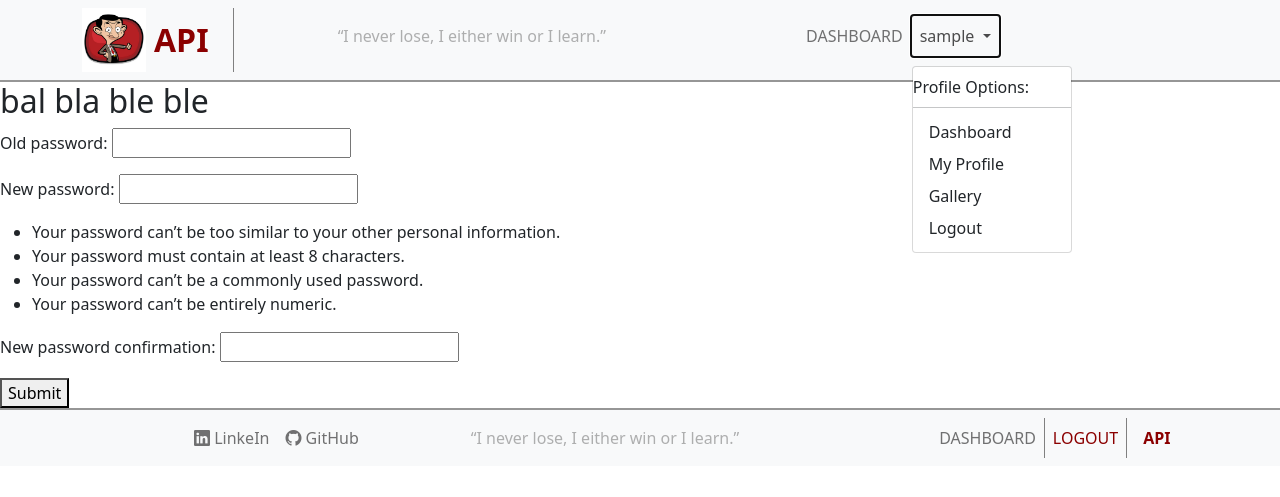
After one commit to annnevvv/mr_bean, a Django app: page /users_app/password-change/ in a window 1280 px wide, after a click that opens the changed part. The commit adds this page. Shown: the top 497 px of the page. Run offline with Django 4.2, Linux system fonts and the light colour scheme; the visitor is signed in with stand-in values (Sample User, id 1).

Commit message:
password modyfication urls

```diff
--- a/mr_bean/settings.py
+++ b/mr_bean/settings.py
@@ -34,6 +34,7 @@ ALLOWED_HOSTS = []
 # Application definition
 
 INSTALLED_APPS = [
+    # 'users_app.apps.UsersAppConfig',
     'django.contrib.admin',
     'django.contrib.auth',
     'django.contrib.contenttypes',
@@ -156,6 +157,7 @@ MEDIA_URL = "/media/"
 # MEDIA_URL = "/"
 # MEDIA_URL = "/files/" # to było wcześńiej !
 
+LOGIN_URL = 'login'
+LOGOUT_URL = 'logout'
 LOGIN_REDIRECT_URL = '/users_app/dashboard'
-# LOGIN_URL = 'login'
 LOGOUT_REDIRECT_URL = '/'
--- a/templates/base.html
+++ b/templates/base.html
@@ -120,7 +120,7 @@
                   <li>
                     <a
                       class="dropdown-item"
-                      href="{% url 'users_app:user_profile' %}"
+                      href="{% url 'users_app:user_profile_form' %}"
                       >My Profile</a
                     >
                   </li>
@@ -170,6 +170,14 @@
                   class="nav-link ms-lg-5 ps-lg-5"
                   href="{% url 'users_app:login' %}"
                   >LOGIN</a
+                >
+              </li>
+              <li class="ms-lg-5 ps-lg-5 nav-item">
+                <a
+                  style="color: darkred"
+                  class="nav-link ms-lg-5 ps-lg-5"
+                  href="{% url 'users_app:signup' %}"
+                  >SIGNUP</a
                 >
               </li>
               {% endif %}
--- a/users_app/templates/registration/login.html
+++ b/templates/registration/login.html
@@ -3,6 +3,7 @@
 
 <div style="margin: auto; max-width: 44%">
   <h1 style="text-align: center">Login</h1>
+
   <div class="card m-2 p-2 shadow p-3 mb-5 bg-body rounded">
     <form style="margin: auto" method="post">
       {% csrf_token %} {{ form.as_p }}
@@ -10,5 +11,10 @@
     </form>
   </div>
 </div>
+<div class="card m-5 p-3 shadow p-3 mb-5 bg-body rounded">
+  <a class="btn" href="{% url 'users_app:password_reset' %}" class="link">
+    Forgot password?
+  </a>
+</div>
 
 {% endblock %}
--- /dev/null
+++ b/templates/registration/password_change_form.html
@@ -0,0 +1,10 @@
+{% extends "base.html" %} {% block title %} Change Password {% endblock title %}
+{% block content %}
+<h2>bal bla ble ble</h2>
+<form method="post">
+  {{ form.as_p }}
+  <button type="submit" value="Change">Submit</button>
+  {% csrf_token %}
+</form>
+
+{% endblock content %}
--- /dev/null
+++ b/templates/registration/password_change_form_done.html
@@ -0,0 +1 @@
+{% extends "success.html" %}
--- /dev/null
+++ b/templates/registration/password_reset_form_done.html
@@ -0,0 +1 @@
+{% extends "success.html" %}
--- a/users_app/models.py
+++ b/users_app/models.py
@@ -3,6 +3,7 @@ from django.contrib.auth.models import User
 from django.db.models.signals import post_save
 from django.db.models.signals import pre_save
 from django.dispatch import receiver
+from django.core.validators import MinValueValidator, MinLengthValidator, MaxValueValidator, MaxLengthValidator
 
 
 from image_app.models import MiniatureSize
@@ -35,7 +36,13 @@ class UserProfile(models.Model):
                              default=1)
     avatar = models.ImageField(upload_to=user_avatar_image_path,
                                default='koteł.jpg')
-    points = models.IntegerField(default=0)
+    points = models.IntegerField(default=5),
+    about_me = models.TextField(null=True, blank=True, validators=[MinLengthValidator(
+        limit_value=30,
+        message="The text must contain at least 30 characters."),
+        MaxLengthValidator(
+        limit_value=3000,
+        message="The text cannot exceed 3000 characters."), ])
 
     def __str__(self):
         return f"{self.user.username}"
--- a/users_app/urls.py
+++ b/users_app/urls.py
@@ -4,7 +4,7 @@ from django.conf.urls.static import static
 
 from mr_bean import settings
 
-from .views import SignupView, UserDasboard, UserProfileDetailView, UserGallery
+from .views import SignupView, UserDasboard, UserProfileFormView, UserGallery
 
 app_name = 'users_app'
 
@@ -16,12 +16,25 @@ urlpatterns = [
     path('logout/', auth_views.LogoutView.as_view(), name='logout'),
     path('signup/', SignupView.as_view(), name='signup'),
 
+    path('password-change/', auth_views.PasswordChangeView.as_view(template_name='registration/password_change_form.html'),
+         name='password_change'),
+    path('password-change/done/', auth_views.PasswordChangeDoneView.as_view(template_name='registration/password_change_form_done.html'),
+         name='password_change_done'),
+    path('password-reset', auth_views.PasswordResetView.as_view(),
+         name='password_reset'),
+    path('password-reset/done/', auth_views.PasswordResetDoneView.as_view(),
+         name='password_reset_done'),
+    path('password-reset/<uidb64>/token/',
+         auth_views.PasswordResetConfirmView.as_view(), name='password_reset_confirm'),
+    path('password-reset/complete/', auth_views.PasswordResetCompleteView.as_view(),
+         name='password_reset_complete'),
+
     #  user side
 
     path('dashboard/', UserDasboard.as_view(), name='dashboard'),
-    path('user_profile/',
-         UserProfileDetailView.as_view(), name='user_profile'),
-    path('user_gallery/', UserGallery.as_view(), name='user_gallery'),
+    path('user-profile-form/',
+         UserProfileFormView.as_view(), name='user_profile_form'),
+    path('user-gallery/', UserGallery.as_view(), name='user_gallery'),
 ]
 
 if settings.DEBUG:
--- a/users_app/views.py
+++ b/users_app/views.py
@@ -83,9 +83,9 @@ class UserGallery(LoginRequiredMixin, View):
         return render(request, self.template_name, context)
 
 
-class UserProfileDetailView(LoginRequiredMixin, TemplateView):
+class UserProfileFormView(LoginRequiredMixin, TemplateView):
     # model = UserProfile
-    template_name = 'users_app/user_profile_detail.html'
+    template_name = 'users_app/user_profile_form.html'
 
     def get_context_data(self, **kwargs):
         context = super().get_context_data(**kwargs)
```
Also changed, not shown: templates/registration/logout.html (added, +10 -0 lines), templates/registration/password_reset_form.html (added, +10 -0 lines), templates/registration/signup.html (added, +20 -0 lines), users_app/templates/users_app/user_profile_form.html (renamed from users_app/templates/users_app/user_profile_detail.html, +10 -0 lines), uploads/users/3/avatar_3.png (added), users_app/migrations/0005_remove_userprofile_points_userprofile_about_me.py (added).
